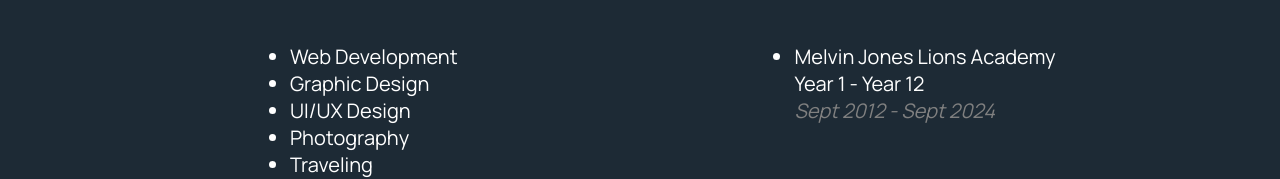
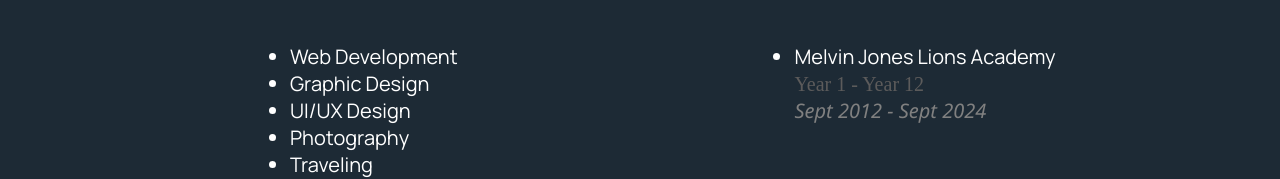
Before and after one commit to patel-vansh1607/vansh-patel, a React (Create React App) app: page / in a window 1280 px wide. Shown: the part 1109-1288 px from the top of the page. Built offline with nearby package versions, Linux system fonts and the light colour scheme.

Commit message:
styling edu

```diff
--- a/src/App.css
+++ b/src/App.css
@@ -139,4 +139,10 @@
     font-style: italic;
     color: gray;
     font-size: 20px;
+    font-family: 'Segoe UI', Tahoma, Geneva, Verdana, sans-serif;
 }
+
+.ssspan{
+    color: rgb(92, 91, 91);
+    font-family:'Times New Roman', Times, serif;
+}
```
